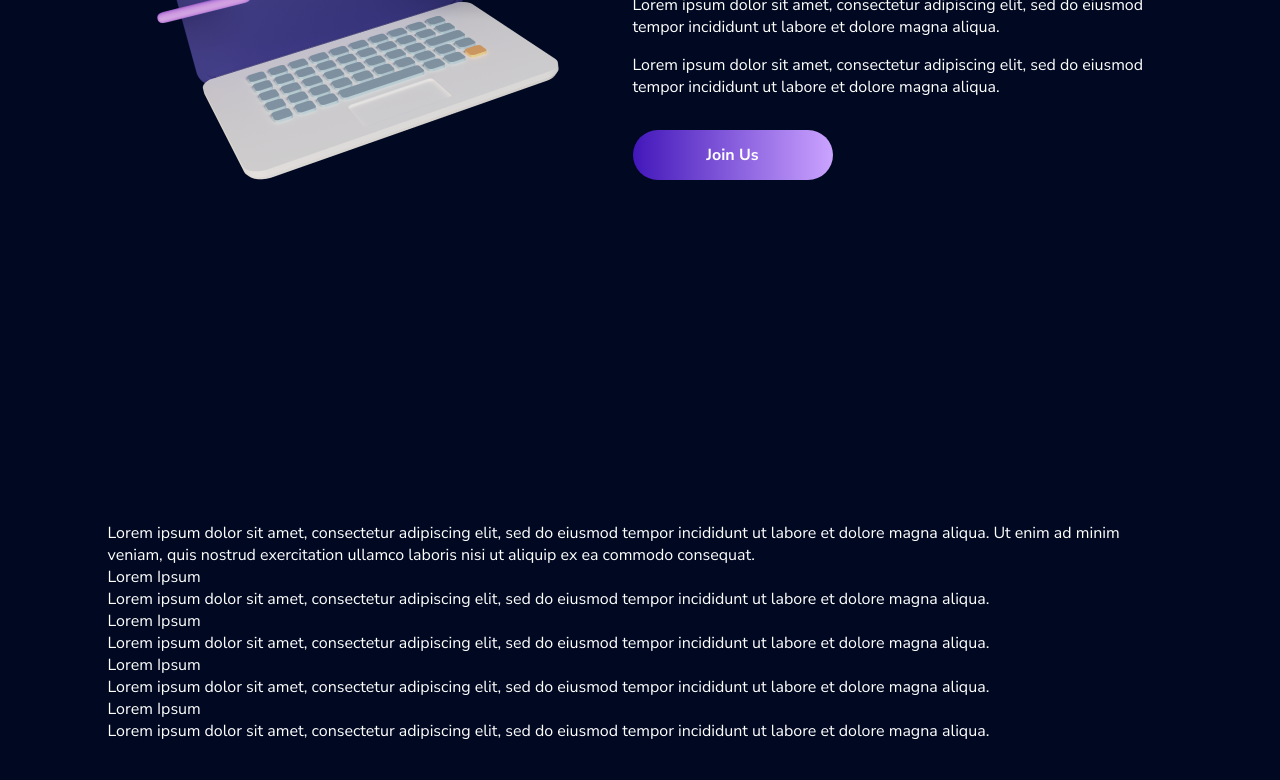
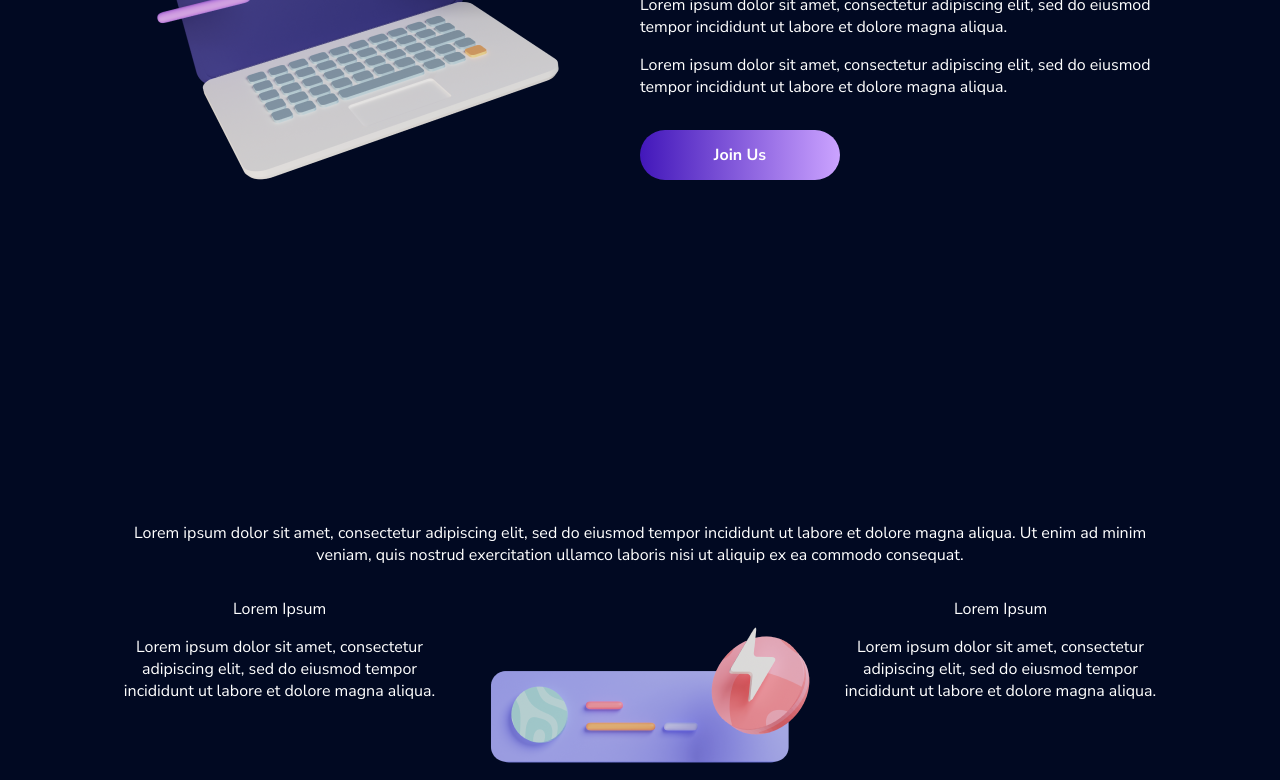
Before and after one commit to OQPH-Web-Projects/OQPH-Main-Website, a React (Create React App) app: page / in a window 1280 px wide. Shown: the part 1960-2740 px from the top of the page. Built offline with nearby package versions, Linux system fonts and the light colour scheme.

Commit message:
chore: added styling to detailed about section; feat: animation for hover buttons

```diff
--- a/src/components/Button/Button.css
+++ b/src/components/Button/Button.css
@@ -12,23 +12,82 @@ button {
 }
 
 .gradient-button {
-    background: linear-gradient(90deg, #4217ba 0%, #cba3ff 100%);
+    background: linear-gradient(to right, #4217ba, #cba3ff);
     text-align: center;
 }
 
 .outline-button {
     background-color: transparent;
     border: 2px solid #ffffff;
-    opacity: 70%;
+    opacity: 50%;
 }
 
-.solid-1-button {
-    background-color: #4217bA;
+.variation-1-button {
+    background: #4217ba;
+    color: #ffffff;
+}
+
+.variation-2-button {
+    background: #ffd9d9;
+    color: #010922;
+}
+
+.variation-3-button {
+    background: #cba3ff;
+    color: #010922;
+}
+
+.gradient-button,
+.outline-button,
+.variation-1-button,
+.variation-2-button,
+.variation-3-button {
+    transition: opacity 0.2s ease-in;
 }
 
 
-/* .button-component:hover,
-.button-component:focus {
-    border: 2px solid rgba(255, 255, 255, 0.7);
-    background: transparent;
-} */
+/*===== Animation Styling =====*/
+
+.gradient-button:link,
+.variation-1-button:link,
+.variation-2-button:link,
+.variation-3-button:link {
+    opacity: 1;
+}
+
+.gradient-button:visited,
+.variation-1-button:visited,
+.variation-2-button:visited,
+.variation-3-button:visited {
+    opacity: 1;
+}
+
+.gradient-button:hover,
+.variation-1-button:hover,
+.variation-2-button:hover,
+.variation-3-button:hover {
+    opacity: 60%;
+}
+
+.gradient-button:active,
+.variation-1-button:active,
+.variation-2-button:active,
+.variation-3-button:active {
+    opacity: 60%;
+}
+
+.outline-button:link { /* Outline Button */
+    opacity: 50%;
+}
+
+.outline-button:visited {
+    opacity: 50%;
+}
+
+.outline-button:hover {
+    opacity: 1;
+}
+
+.outline-button:active {
+    opacity: 1;
+}
--- a/src/components/Partnership/Partnership.css
+++ b/src/components/Partnership/Partnership.css
@@ -31,18 +31,3 @@
     height: 5rem;
     border-radius: 50%;
 }
-
-.variation-1-button {
-    background: #4217ba;
-    color: #ffffff;
-}
-
-.variation-2-button {
-    background: #ffd9d9;
-    color: #010922;
-}
-
-.variation-3-button {
-    background: #cba3ff;
-    color: #010922;
-}
--- a/src/components/Question/Question.css
+++ b/src/components/Question/Question.css
@@ -46,6 +46,10 @@
     overflow: hidden;
 }
 
+.answer-container hr {
+    margin-top: 1rem;
+}
+
 .answer-text {
     margin-top: 1.25rem;
     font-size: 1rem;
--- a/src/components/Question/Question.js
+++ b/src/components/Question/Question.js
@@ -1,5 +1,5 @@
-import React, { useState} from 'react';
-import {IoIosArrowDown, IoIosArrowUp} from 'react-icons/io';
+import React, { useState } from 'react';
+// import { IoIosArrowDown, IoIosArrowUp } from 'react-icons/io';
 import './Question.css';
 
 //Template for individual accordion in FAQs
@@ -11,12 +11,13 @@ function AccordionItem({ question, answer, isOpen, onClick }) {
       <button className='question-button' onClick={onClick}>
         <p className='question-text'>{question}</p>
         {/* Conditional rendering: if not open, Arrow Down. if open, Arrow Up  */}
-        {!isOpen? <IoIosArrowDown  className='icon'/>: <IoIosArrowUp  className='icon'/>}
+        {/* {!isOpen? <IoIosArrowDown  className='icon'/>: <IoIosArrowUp  className='icon'/>} */}
       </button>
 
       {/*Wrapper toggles between show(open) and hidden*/}
       <div className={`wrapper ${isOpen ? 'open' : ''}`}>
         <div className='answer-container'>
+          <hr></hr>
           <p className='answer-text'>{answer}</p>
         </div>
       </div>
--- a/src/index.css
+++ /dev/null
@@ -1,22 +0,0 @@
-* {
-  box-sizing: border-box;
-  margin: 0;
-}
-
-html {
-  font-size: 16px;
-  height: 100%;
-  width: 100%;
-  -ms-text-size-adjust: 100%;
-  -webkit-text-size-adjust: 100%;
-}
-
-body {
-  background: #010922;
-  overflow-x: hidden;
-  scroll-behavior: smooth;
-  text-rendering: optimizeLegibility;
-  width: 100%;
-  -webkit-font-smoothing: antialiased;
-  -moz-osx-font-smoothing: grayscale;
-}
--- a/src/index.js
+++ b/src/index.js
@@ -1,6 +1,5 @@
 import React from 'react';
 import ReactDOM from 'react-dom/client';
-import './index.css';
 import App from './pages/App/App';
 
 const root = ReactDOM.createRoot(document.getElementById('root'));
--- a/src/pages/Home/Home.css
+++ b/src/pages/Home/Home.css
@@ -33,10 +33,14 @@
 }
 
 .two-column .column-1,
-.two-column .column-1 {
+.two-column .column-2 {
     width: 50%;
 }
 
+.three-column {
+    display: block;
+    column-gap: 15px;
+}
 
 /* 2. Section Styles
 ======================================== */
@@ -88,7 +92,7 @@
     justify-content: space-between;
 }
 
-.about-text {
+.about-text {  /*  About Us Section  */
     display: flex;
     flex-direction: column;
     row-gap: 2rem;
@@ -100,96 +104,41 @@
     row-gap: 1rem;
 }
 
+.detailed-about-section > p { /*  Detailed About Us Section  */
+   margin-bottom: 2rem;
+}
+
+.detailed-about-column.text {
+    display: flex;
+    flex-direction: column;
+    justify-content: space-between;
+}
+
+.detailed-about-point {
+    display: flex;
+    flex-direction: column;
+    row-gap: 1rem;
+}
+
 .collaboration,
-.questions {
+.questions {  /*  Collaboration & FAQs Section  */
     padding: 6.25rem 0;
     flex-direction: column;
     align-items: center;
     text-align: center;
 }
 
-
 .partnership-container {
     display: flex;
-}
-
-.center {
-    text-align: center;
-}
-
-.two-column {
-    display: flex;
-    flex-direction: row;
-}
-
-.two-column .column-1,
-.two-column .column-1 {
-    width: 50%;
-}
-
-
-/* 2. Section Styles
-======================================== */
-.hero-text { /*  Hero Section Styles  */
-    display: flex;
-    flex-direction: column;
-    justify-content: center;
-    row-gap: 2rem;
-}
-
-.hero-cta {
-    display: flex;
-    flex-direction: row;
-    column-gap: 1rem;
-}
-
-.hero-image {
-    margin: auto 0;
-}
-
-.hero-image img {
-    width: 100%;
-}
-
-.credibility { /*  Credibility Section  */
-    display: flex;
-    flex-direction: column;
-    padding: 100px 0;
-    row-gap: 4rem;
-}
-
-.partnered-orgs,
-.testimonials,
-.testimonial-text {
-    display: flex;
-    flex-direction: column;
-    row-gap: 2rem;
-}
-
-.orgs {
-    background-color: #1a196d;
-    border-radius: 1.25rem;
-    padding: 2rem;
-}
-
-.testimonial-cards {
-    display: flex;
-    flex-direction: row;
-    justify-content: space-between;
-}
-
-.about-text {
-    display: flex;
-    flex-direction: column;
-    row-gap: 2rem;
-}
-
-.about-details {
-    display: flex;
-    flex-direction: column;
-    row-gap: 1rem;
 }
 
 
 /* X. Media Queries
 ======================================== */
+@media screen and (min-width: 800px) {
+    .three-column {
+        display: grid;
+        grid-template-columns: 1fr 1fr 1fr;
+        grid-auto-rows: 1fr;
+    }
+}
--- a/src/pages/Home/Home.js
+++ b/src/pages/Home/Home.js
@@ -15,6 +15,7 @@ import './Home.css';
 // Images
 import heroImage from '../../assets/hero-image.png';
 import aboutImage from '../../assets/about-image.png';
+import detailedAboutImage from '../../assets/detailed-about-image.png';
 
 // Data files to display
 import { testimonialData } from '../../data/testimonialData';
@@ -95,35 +96,35 @@ function Home() {
 			</div>
 
 			{/* ==== Detailed About Section ==== */}
-			<div>
+			<div className='center detailed-about-section'>
 				<p>Lorem ipsum dolor sit amet, consectetur adipiscing elit, sed do eiusmod tempor incididunt ut labore et dolore magna aliqua. Ut enim ad minim veniam, quis nostrud exercitation ullamco laboris nisi ut aliquip ex ea commodo consequat.</p>
 				{/* 3-Column Section */}
-				<div>
+				<div className='three-column'>
 					{/* 1st Column */}
-					<div>
-						<div>
+					<div className='detailed-about-column text'>
+						<div className='detailed-about-point'>
 							{/* Icon Here */}
 							<p>Lorem Ipsum</p>
 							<p>Lorem ipsum dolor sit amet, consectetur adipiscing elit, sed do eiusmod tempor incididunt ut labore et dolore magna aliqua.</p>
 						</div>
-						<div>
+						<div className='detailed-about-point'>
 							{/* Icon Here */}
 							<p>Lorem Ipsum</p>
 							<p>Lorem ipsum dolor sit amet, consectetur adipiscing elit, sed do eiusmod tempor incididunt ut labore et dolore magna aliqua.</p>
 						</div>
 					</div>
 					{/* 2nd Column */}
-					<div>
-						{/* Image Here */}
+					<div className='detailed-about-column'>
+						<img src={ detailedAboutImage } alt='About OneQuantum Philippines' />
 					</div>
 					{/* 3rd Column */}
-					<div>
-						<div>
+					<div className='detailed-about-column text'>
+						<div className='detailed-about-point'>
 							{/* Icon Here */}
 							<p>Lorem Ipsum</p>
 							<p>Lorem ipsum dolor sit amet, consectetur adipiscing elit, sed do eiusmod tempor incididunt ut labore et dolore magna aliqua.</p>
 						</div>
-						<div>
+						<div className='detailed-about-point'>
 							{/* Icon Here */}
 							<p>Lorem Ipsum</p>
 							<p>Lorem ipsum dolor sit amet, consectetur adipiscing elit, sed do eiusmod tempor incididunt ut labore et dolore magna aliqua.</p>
--- a/src/pages/global.css
+++ b/src/pages/global.css
@@ -1,4 +1,27 @@
 @import url('https://fonts.googleapis.com/css2?family=Lexend:wght@100..900&family=Nunito+Sans:ital,opsz,wght@0,6..12,200..1000;1,6..12,200..1000&display=swap');
+
+* {
+    box-sizing: border-box;
+    margin: 0;
+}
+
+html {
+    font-size: 16px;
+    height: 100%;
+    width: 100%;
+    -ms-text-size-adjust: 100%;
+    -webkit-text-size-adjust: 100%;
+}
+
+body {
+    background: #010922;
+    overflow-x: hidden;
+    scroll-behavior: smooth;
+    text-rendering: optimizeLegibility;
+    width: 100%;
+    -webkit-font-smoothing: antialiased;
+    -moz-osx-font-smoothing: grayscale;
+}
 
 h1 {
     font: 700 3rem "Lexend", sans-serif;
```
Also changed, not shown: src/assets/detailed-about-image.png (added).
